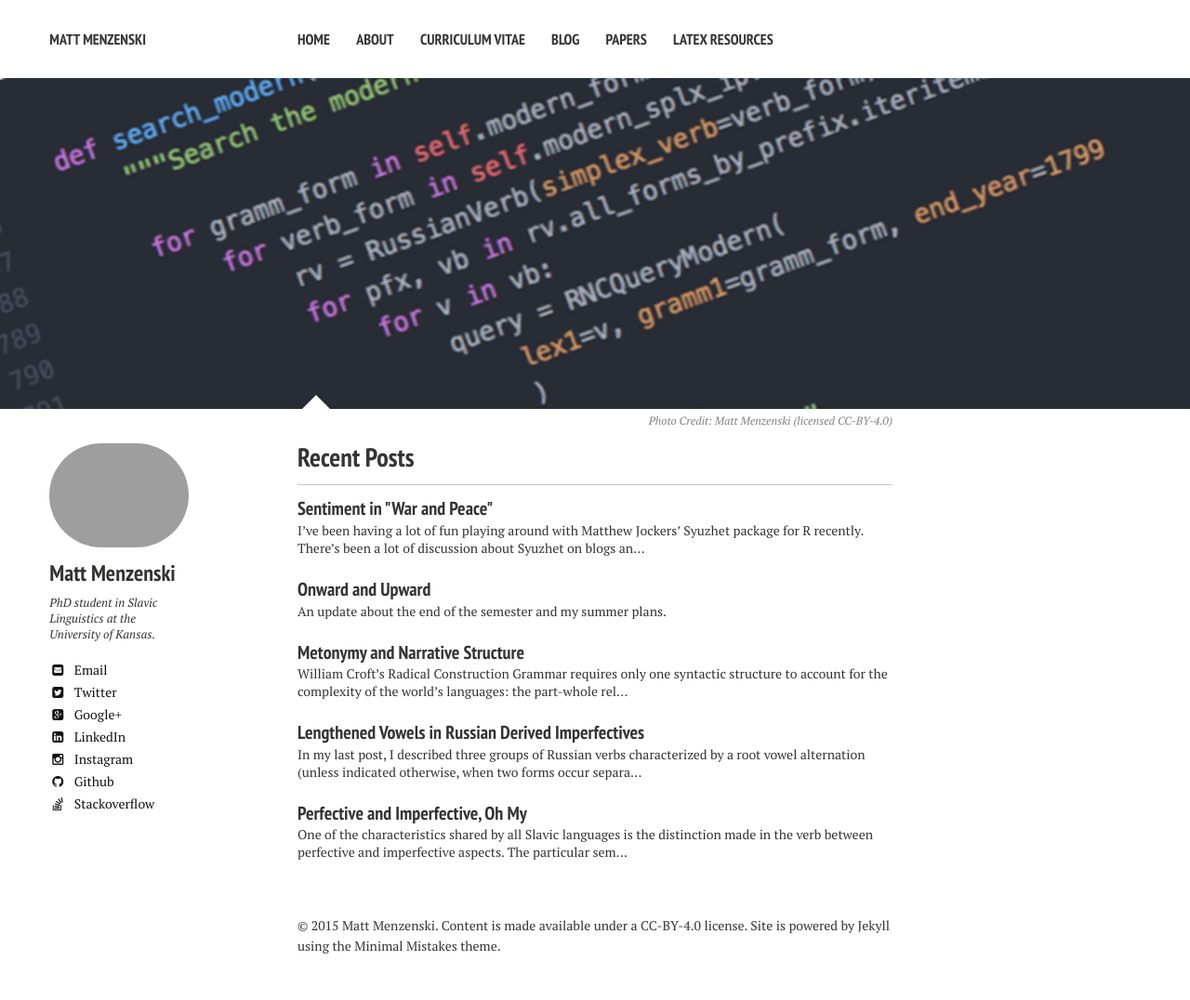
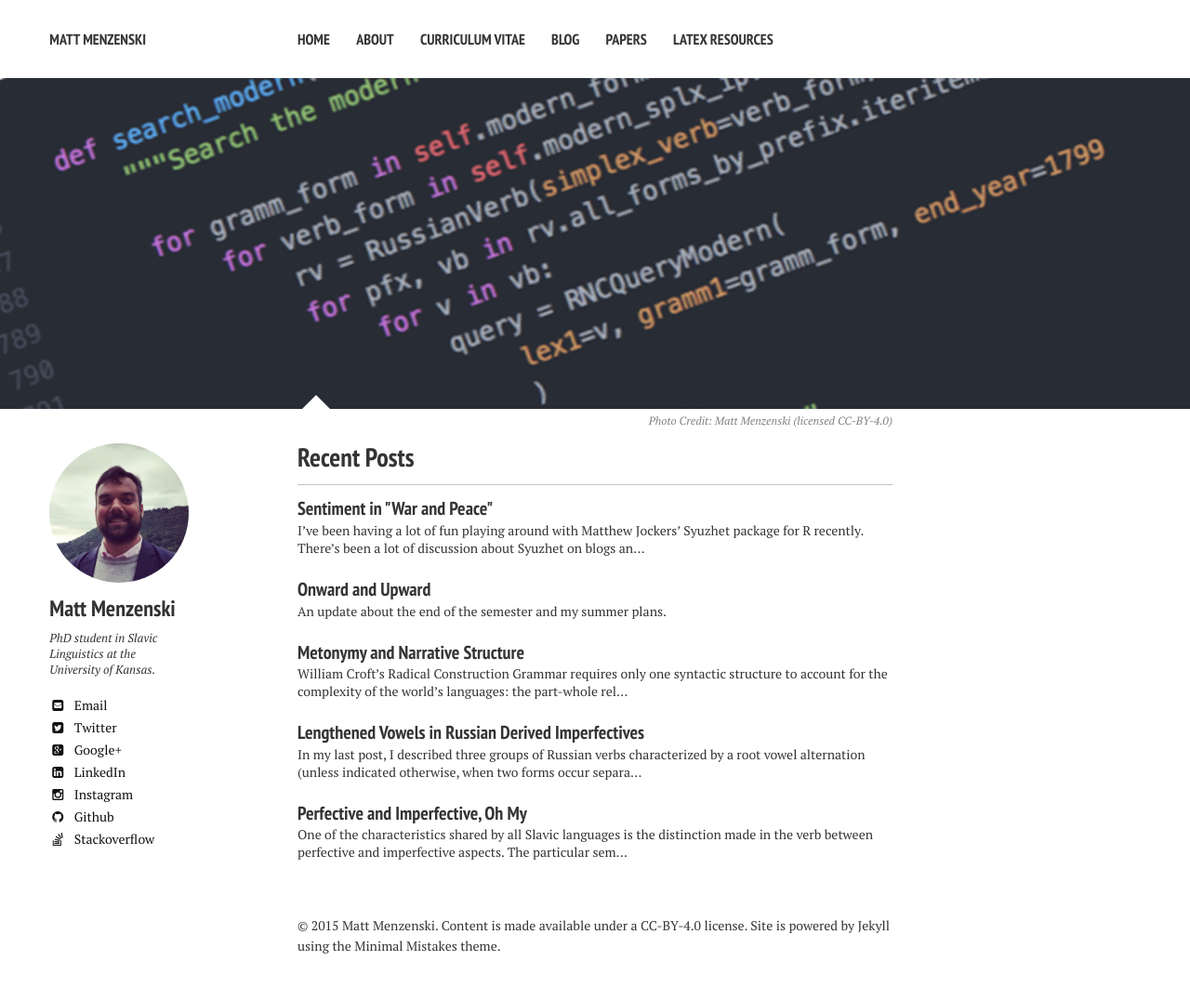
Before and after one commit to menzenski/menzenski.github.io, a Jekyll site: the page built from index.md, in a window 1280 px wide. Shown: the whole page at 93% size. Built offline with Jekyll 4.4.1, drawn with Linux system fonts in a browser that asks for light colours; nearby versions of some CDN libraries.

Commit message:
change avatar file extension

```diff
--- a/_config.yml
+++ b/_config.yml
@@ -27,7 +27,7 @@ kramdown:
 # Site owner
 owner:
   name: Matt Menzenski
-  avatar: menzenski_gravatar2.jpg
+  avatar: menzenski_gravatar2.jpeg
   bio: "PhD student in Slavic Linguistics at the University of Kansas."
   email: matt.menzenski@gmail.com
   disqus-shortname: mattmenzenski
```
